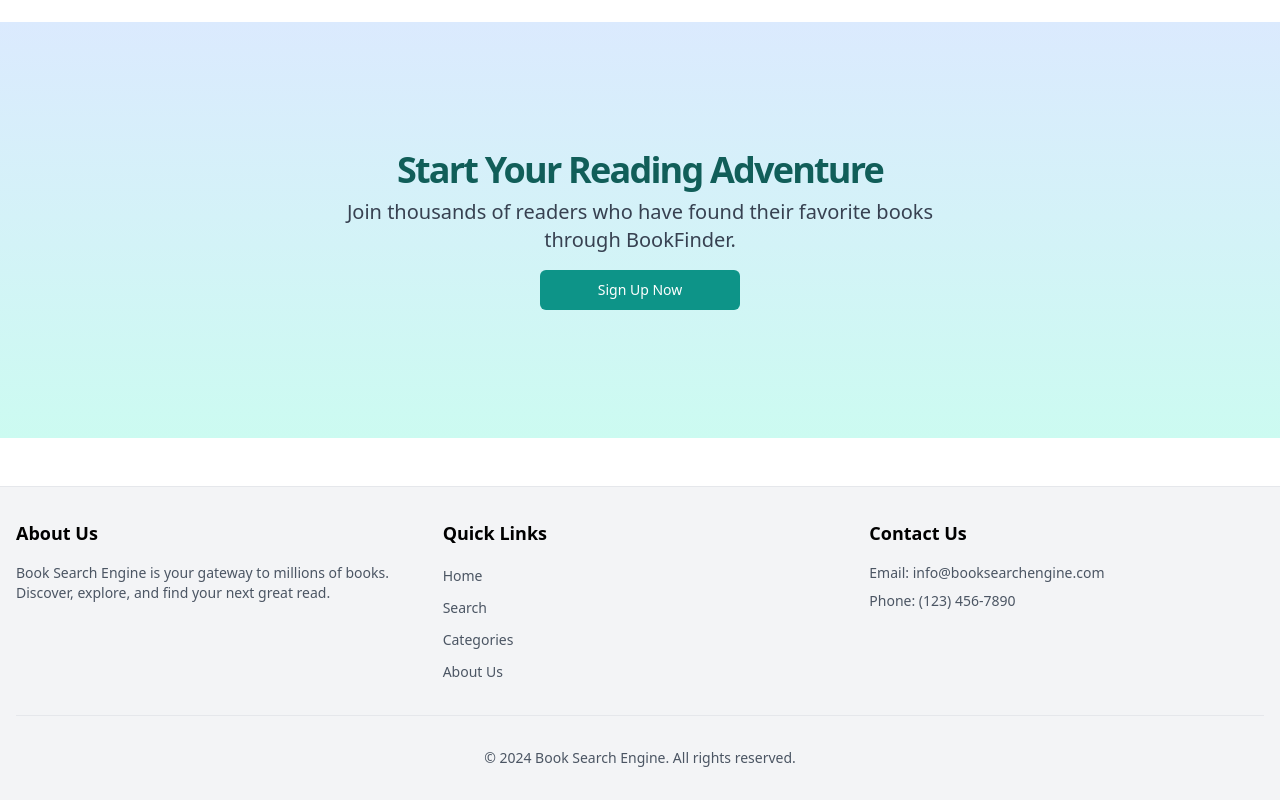
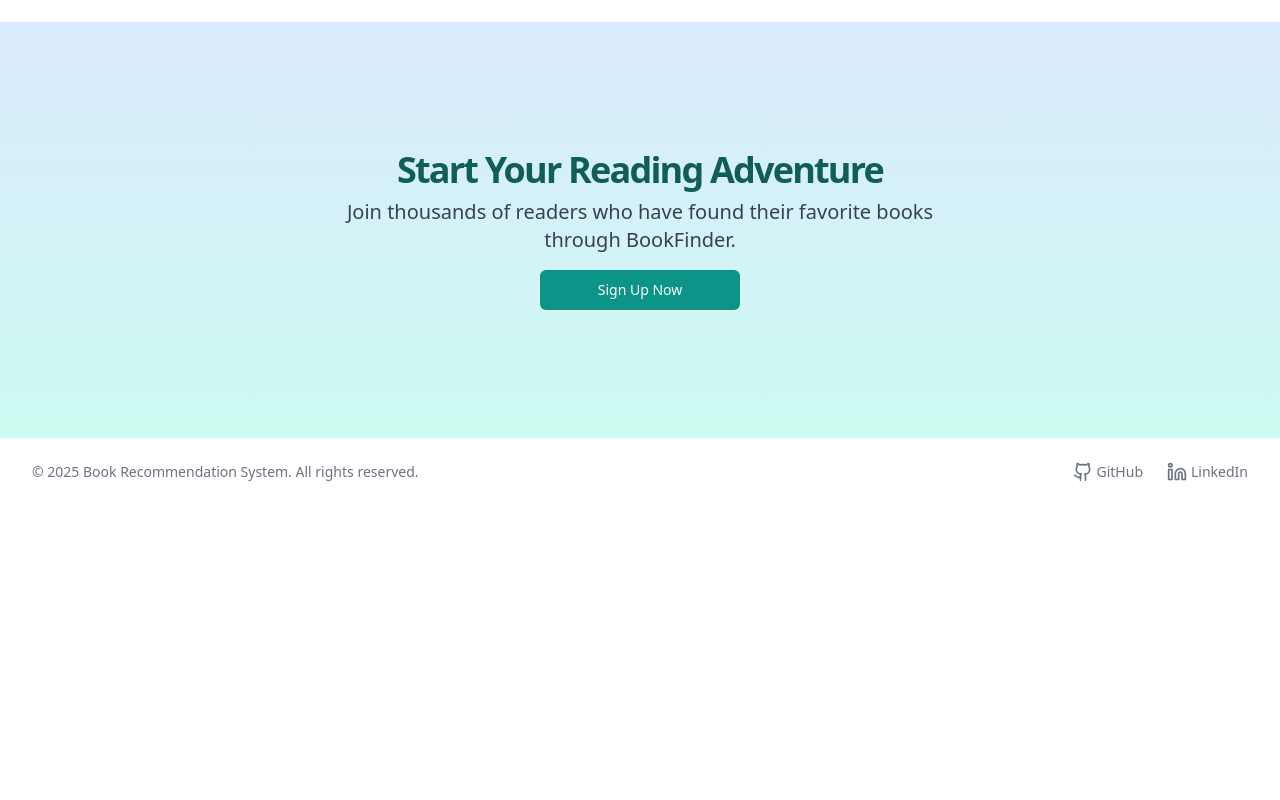
Before and after one commit to Nahid-os/Book_search_engine, a Next.js app: page / in a window 1280 px wide. Shown: the part 1898-2698 px from the top of the page. After the commit the page ends 2404 px from the top, so only its background shows below. Built offline with nearby package versions, Linux system fonts and the light colour scheme; no server answers.

Commit message:
Add shared Footer component with copyright and social links

```diff
--- a/components/Footer.jsx
+++ b/components/Footer.jsx
@@ -1,30 +1,55 @@
-import React from 'react';
+/**
+ * Defines the shared Footer component for the application.
+ * Displays copyright information and links to external profiles (e.g., GitHub, LinkedIn).
+ */
 
+"use client"; // Marks this as a Next.js Client Component
+
+import React from "react";
+import Link from "next/link"; // Next.js component for client-side navigation/linking
+import { Github, Linkedin } from "lucide-react"; // Icons for social links
+
+/**
+ * Renders the application footer.
+ * Includes copyright notice and links to external sites.
+ * @returns {JSX.Element} The footer component.
+ */
 const Footer = () => (
-  <footer className="bg-gray-100 dark:bg-gray-800 border-t border-gray-200 dark:border-gray-700 transition-all duration-300 mt-12">
-    <div className="max-w-7xl mx-auto px-4 py-8">
-      <div className="grid grid-cols-3 gap-8">
-        <div>
-          <h3 className="text-lg font-semibold mb-4">About Us</h3>
-          <p className="text-sm text-gray-600 dark:text-gray-400">Book Search Engine is your gateway to millions of books. Discover, explore, and find your next great read.</p>
-        </div>
-        <div>
-          <h3 className="text-lg font-semibold mb-4">Quick Links</h3>
-          <ul className="space-y-2">
-            <li><a href="#" className="text-sm text-gray-600 dark:text-gray-400 hover:text-blue-600 dark:hover:text-blue-400 transition-colors duration-300">Home</a></li>
-            <li><a href="#" className="text-sm text-gray-600 dark:text-gray-400 hover:text-blue-600 dark:hover:text-blue-400 transition-colors duration-300">Search</a></li>
-            <li><a href="#" className="text-sm text-gray-600 dark:text-gray-400 hover:text-blue-600 dark:hover:text-blue-400 transition-colors duration-300">Categories</a></li>
-            <li><a href="#" className="text-sm text-gray-600 dark:text-gray-400 hover:text-blue-600 dark:hover:text-blue-400 transition-colors duration-300">About Us</a></li>
-          </ul>
-        </div>
-        <div>
-          <h3 className="text-lg font-semibold mb-4">Contact Us</h3>
-          <p className="text-sm text-gray-600 dark:text-gray-400 mb-2">Email: info@booksearchengine.com</p>
-          <p className="text-sm text-gray-600 dark:text-gray-400 mb-2">Phone: (123) 456-7890</p>
-        </div>
-      </div>
-      <div className="mt-8 pt-8 border-t border-gray-200 dark:border-gray-700">
-        <p className="text-center text-sm text-gray-600 dark:text-gray-400">&copy; 2024 Book Search Engine. All rights reserved.</p>
+  // Footer container with padding, background color (supports dark mode), shadow, and transitions
+  <footer className="py-6 bg-white dark:bg-gray-900 shadow-lg transition-colors duration-300">
+    {/* Centered content container with max-width and padding */}
+    <div className="max-w-[1400px] mx-auto px-4 sm:px-6 lg:px-8">
+      {/* Flex layout for arranging content, responsive direction change */}
+      <div className="flex flex-col sm:flex-row justify-between items-center">
+        {/* Copyright text */}
+        <p className="text-sm text-gray-500 dark:text-gray-400">
+          © {new Date().getFullYear()} Book Recommendation System. All rights reserved. {/* Dynamic year */}
+        </p>
+        {/* Navigation links container */}
+        <nav className="flex gap-6 mt-4 sm:mt-0">
+          {/* Link to GitHub repository */}
+          <Link
+            href="https://github.com/Nahid-os/Book_search_engine"
+            target="_blank" // Opens link in a new tab
+            rel="noopener noreferrer" // Security best practice for target="_blank"
+            className="flex items-center gap-1 text-sm text-gray-500 hover:text-teal-600 dark:text-gray-400 dark:hover:text-teal-400 transition-colors duration-200"
+            aria-label="View source code on GitHub"
+          >
+            <Github className="h-5 w-5" />
+            GitHub
+          </Link>
+          {/* Link to LinkedIn profile */}
+          <Link
+            href="https://www.linkedin.com/in/nahid-001-nayan/"
+            target="_blank"
+            rel="noopener noreferrer"
+            className="flex items-center gap-1 text-sm text-gray-500 hover:text-teal-600 dark:text-gray-400 dark:hover:text-teal-400 transition-colors duration-200"
+            aria-label="View LinkedIn profile"
+          >
+            <Linkedin className="h-5 w-5" />
+            LinkedIn
+          </Link>
+        </nav>
       </div>
     </div>
   </footer>
```
